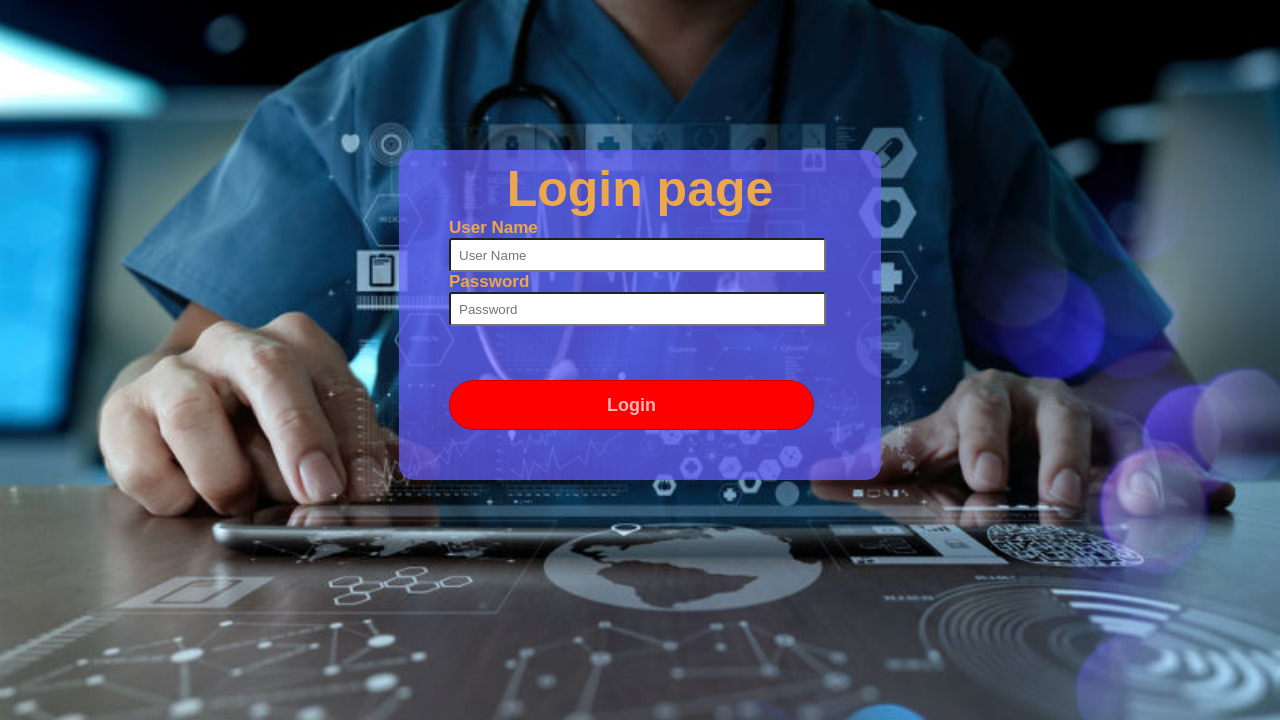
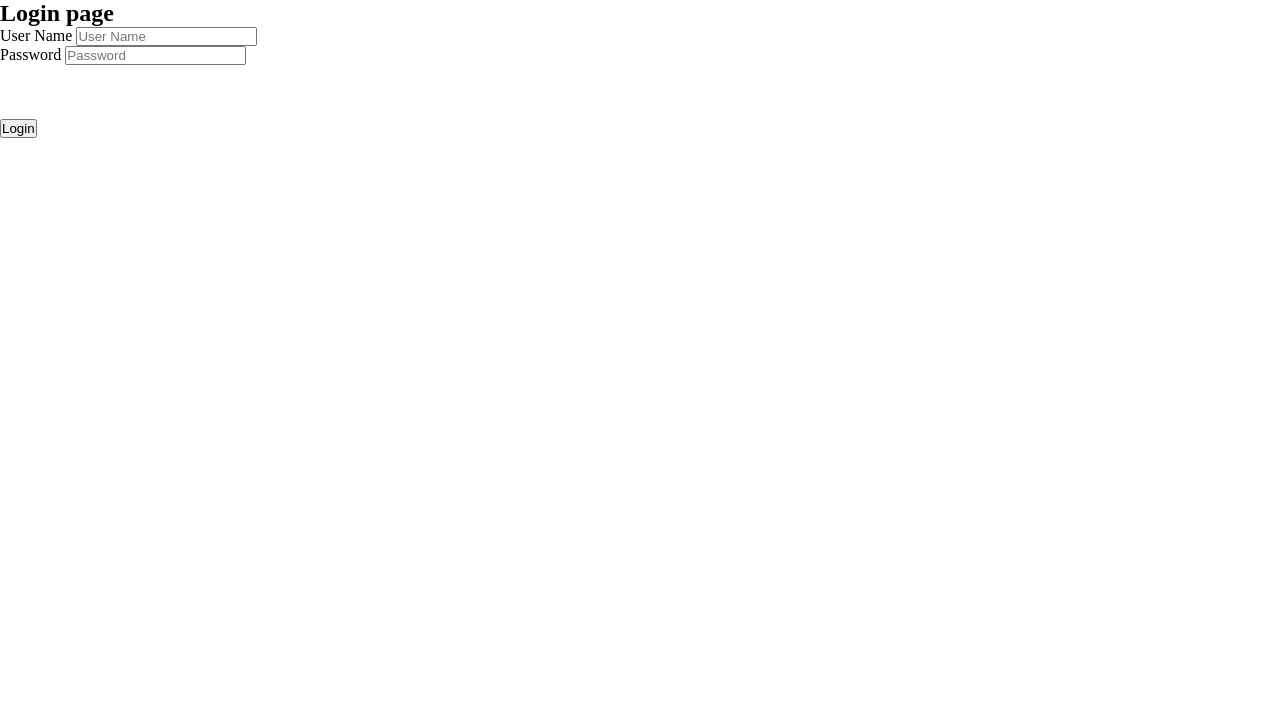
Before and after one commit to sow29/MediLog, a PHP site: page / in a window 1280 px wide. Shown: the top 720 px of the page. Run offline with PHP 8.4, Linux system fonts and the light colour scheme.

Commit message:
Add files via upload

```diff
--- a/style.css
+++ b/style.css
@@ -1,93 +1,3 @@
-body {
-  background-image: url("home.jpg");
-  background-repeat: no-repeat;
-  background-size: cover;
-  font-family: 'Arial';
-}
-.login {
-  width: 382px;
-  margin: auto;
-  margin-top: 150px;
-  padding-top: 10px;
-  padding-left: 50px;
-  padding-right: 50px;
-  padding-bottom: 50px;
-  background: rgba(106, 98, 255, 0.70);
-  border-radius: 15px;
-}
-h2 {
-  color: rgb(236, 167, 75);
-  font-size: 50px;
-  width: auto;
-  font-weight: bold;
-  text-align: center;
-}
-label {
-  color: rgb(236, 167, 75);
-  font-size: 70px;
-  width: 900px;
-  font-weight: bold;
-  text-align: center;
-  ;
-  font-size: 17px;
-}
-#Uname {
-  width: 365px;
-  height: 30px;
-  border-radius: 3px;
-  padding-left: 8px;
-}
-#Pass {
-  width: 365px;
-  height: 30px;
-  border-radius: 3px;
-  padding-left: 8px;
-}
-#log {
-  height: 50px;
-  width: 365px;
-  font-size: 18px;
-  font-weight: 600;
-  color: #ffb3b3;
-  background: red;
-  outline: none;
-  cursor: pointer;
-  border: 1px solid #cc0000;
-  border-radius: 25px;
-  position: center;
-}
-span {
-  color: white;
-  font-size: 17px;
-}
-a {
-  float: right;
-  background-color: grey;
-}
-.label {}
-
-.wrapper {
-  background: url(home.pn) no-repeat;
-  background-size: cover;
-  height: 100vh;
-}
-
-#button{
-	height: 50px;
-	width: 150px;
-	font-size: 18px;
-	font-weight: 600;
-	color: #ffb3b3;
-	background: red;
-	outline: none;
-	cursor: pointer;
-	border: 1px solid #cc0000;
-	border-radius: 25px;
-	transition: .4s;
-	position: center;
-	-webkit-transition: -webkit-transform 1s;
-}
-
 @import url('https://fonts.googleapis.com/css?family=Roboto:700&display=swap');
 *{
 	padding: 0;
```
Lines whose indentation alone changed are shown as unchanged.
